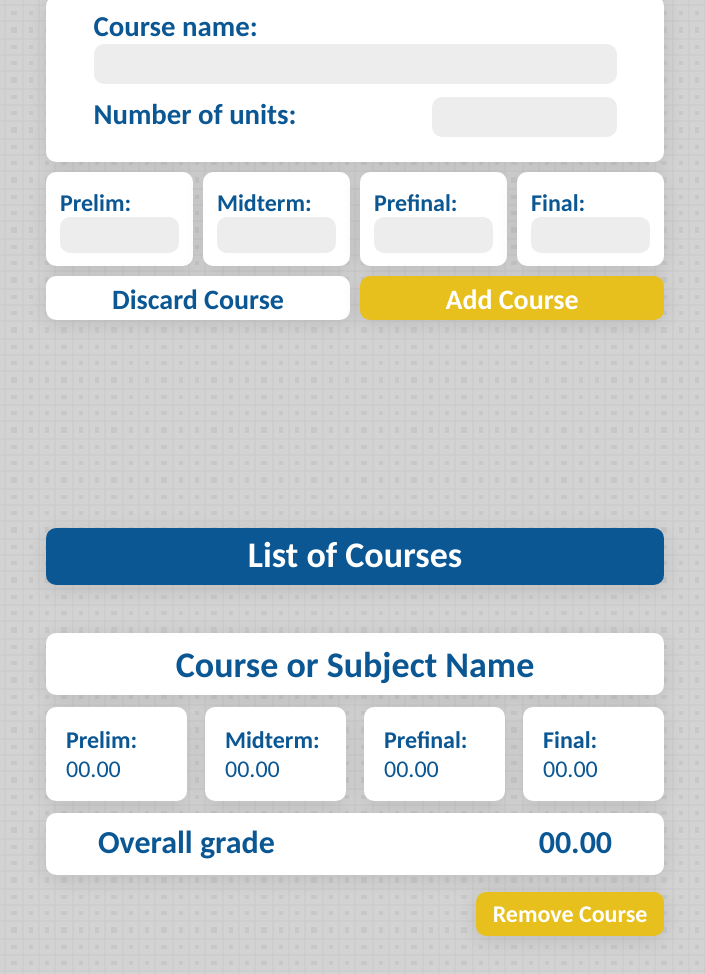
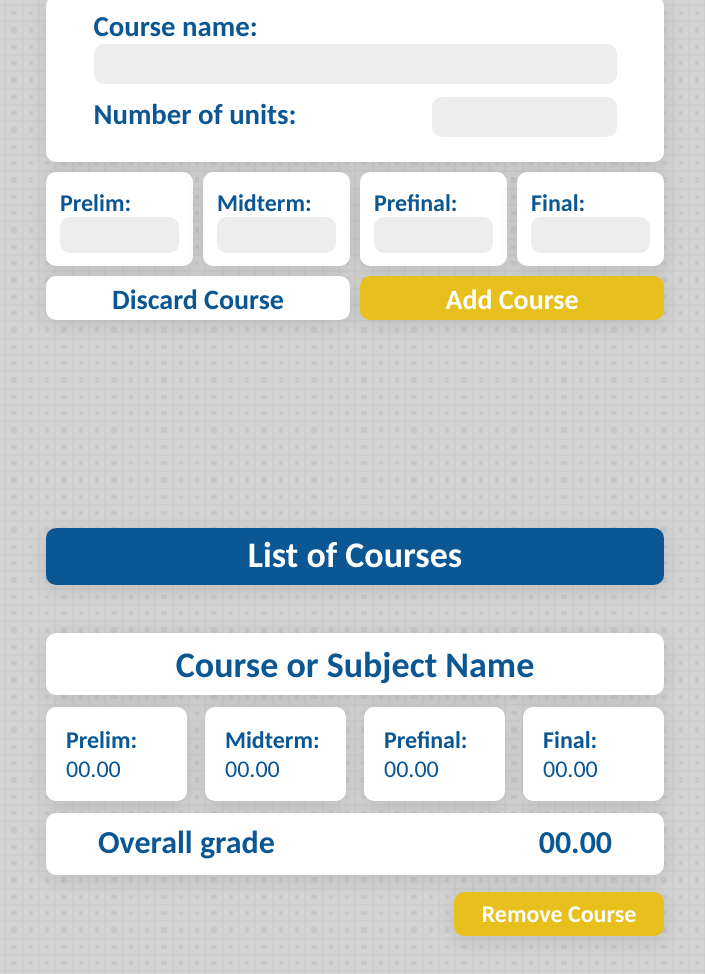
Before and after one commit to chrstnmmn/GWACalculator, a plain HTML site: page index.html in a window 1280 px wide. Shown: the part 319-1293 px from the top of the page, without its empty margins (285-990 px from the left). Drawn offline with Linux system fonts and the light colour scheme.

Commit message:
fixing text-wrapping issue

```diff
--- a/SCSS/listOfCourses.scss
+++ b/SCSS/listOfCourses.scss
@@ -117,7 +117,7 @@
 	}
 	button {
 		align-self: flex-end;
-		width: 188px;
+		width: 210px;
 		height: 44px;
 		background: $Accent01;
 		color: $Main;
```
Also changed, not shown: CSS/listOfCourses.css.
